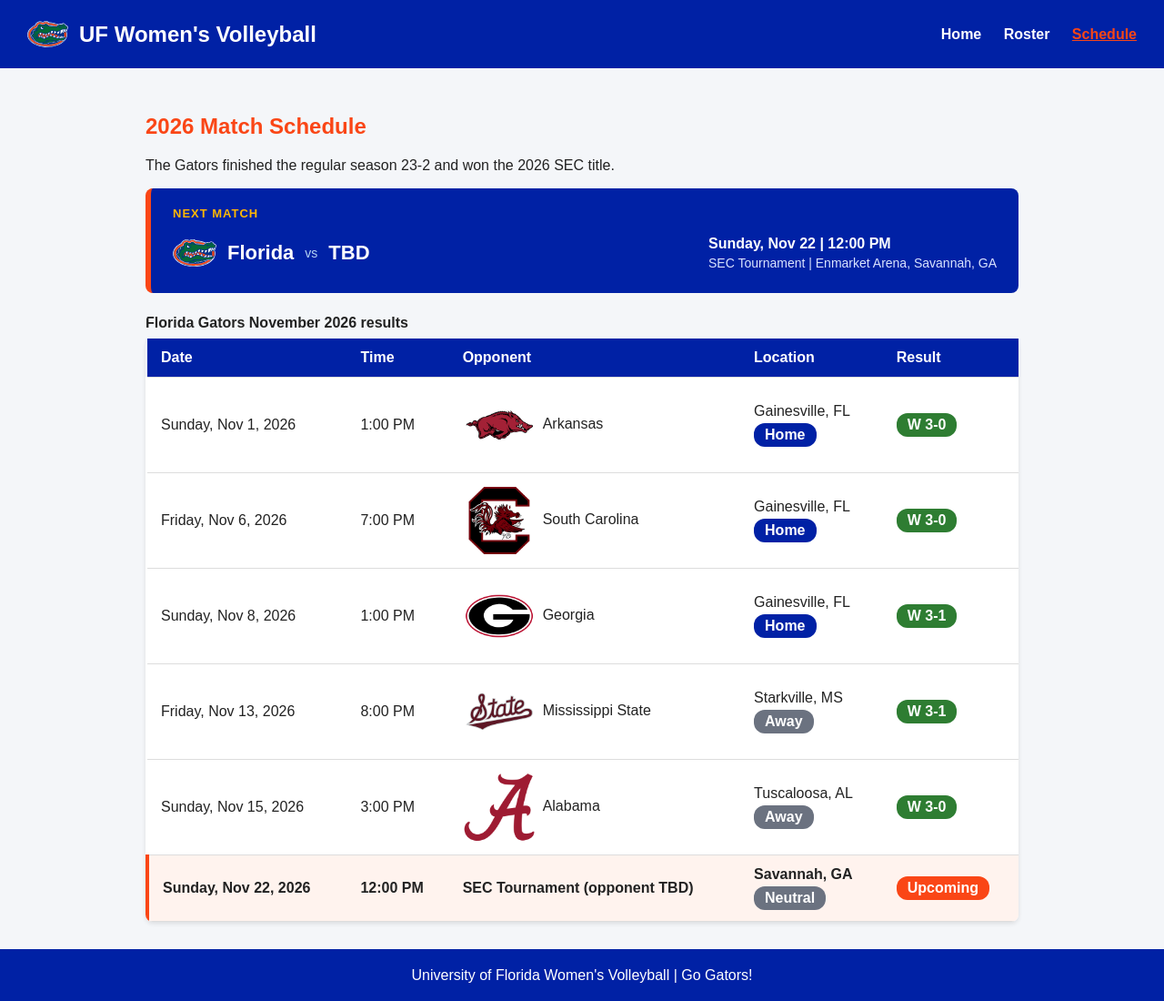
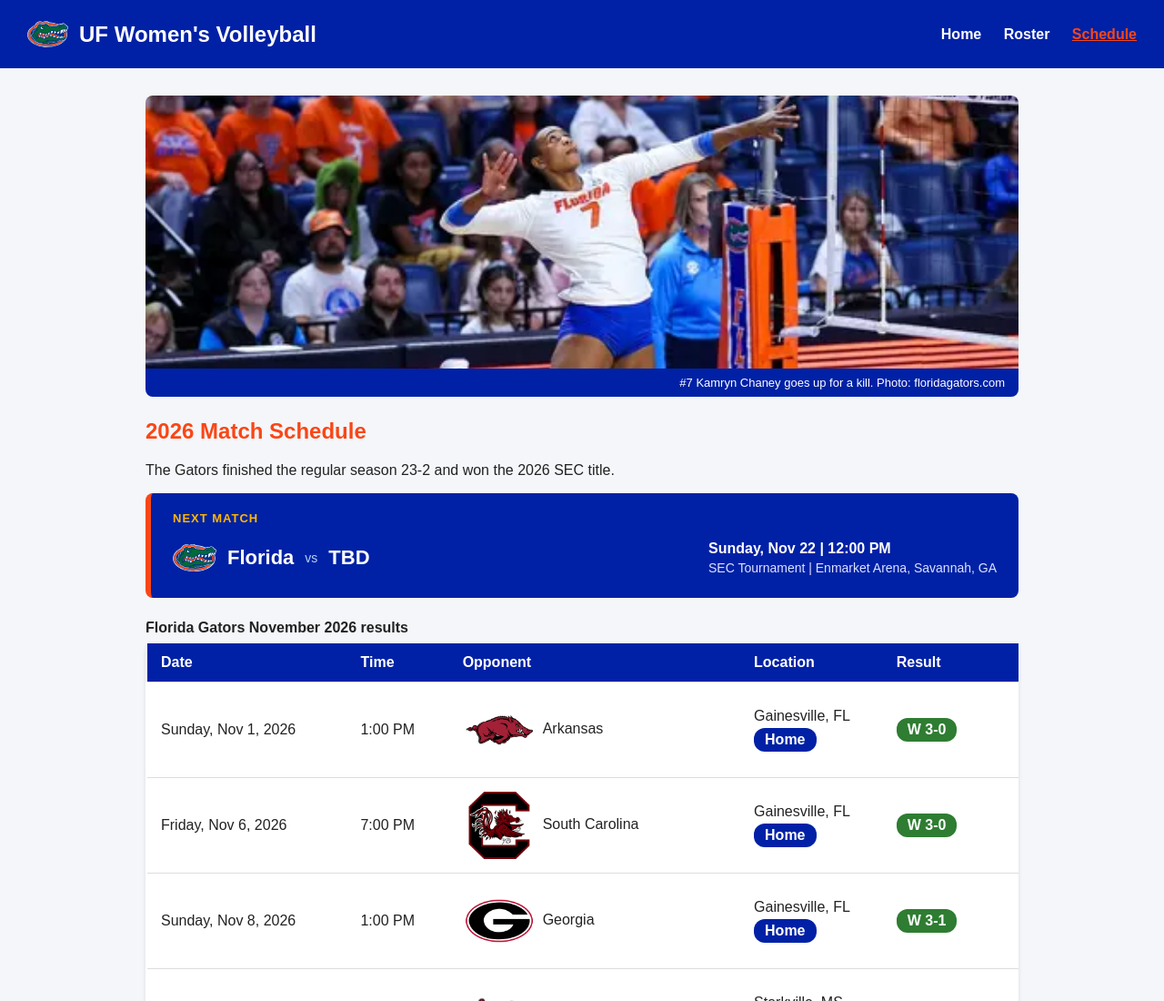
Before and after one commit to Nicole-Alex8/florida-gators-volleyball, a plain HTML site: page schedule.html in a window 1280 px wide. Shown: the top 1100 px of the page at 91% size. Drawn offline with Linux system fonts and the light colour scheme.

```diff
--- a/schedule.html
+++ b/schedule.html
@@ -25,6 +25,11 @@
   </header>
 
   <main>
+        <figure class="schedule-banner">
+      <img src="images/players/kchaney.webp" alt="Kamryn Chaney jumping to spike the ball during a Florida Gators match" class="schedule-banner__image">
+      <figcaption class="schedule-banner__caption">#7 Kamryn Chaney goes up for a kill. Photo: floridagators.com</figcaption>
+    </figure>
+
     <h2>2026 Match Schedule</h2>
     <p>The Gators finished the regular season 23-2 and won the 2026 SEC title.</p>
 
--- a/style.css
+++ b/style.css
@@ -198,6 +198,30 @@ h2 {
   box-sizing: border-box;
 }
 
+/* Schedule Photo Banner */
+.schedule-banner {
+  margin: 0 0 24px;
+  border-radius: 8px;
+  overflow: hidden;
+}
+
+.schedule-banner__image {
+  display: block;
+  width: 100%;
+  max-width: 100%;
+  height: 300px;
+  object-fit: cover;
+  object-position: center 25%;
+}
+
+.schedule-banner__caption {
+  background-color: #0021a5;
+  color: white;
+  font-size: 13px;
+  text-align: right;
+  padding: 8px 15px;
+}
+
 /* Next Match Card */
 .next-match {
   background-color: #0021a5;
@@ -264,7 +288,6 @@ h2 {
 }
 
 @media screen and (max-width: 600px) {
-
   .schedule__heading,
   .schedule__cell {
     padding: 8px;
@@ -279,6 +302,10 @@ h2 {
   .schedule__logo {
     width: 40px;
     height: 40px;
+  }
+
+  .schedule-banner__image {
+    height: 200px;
   }
 }
 
```
